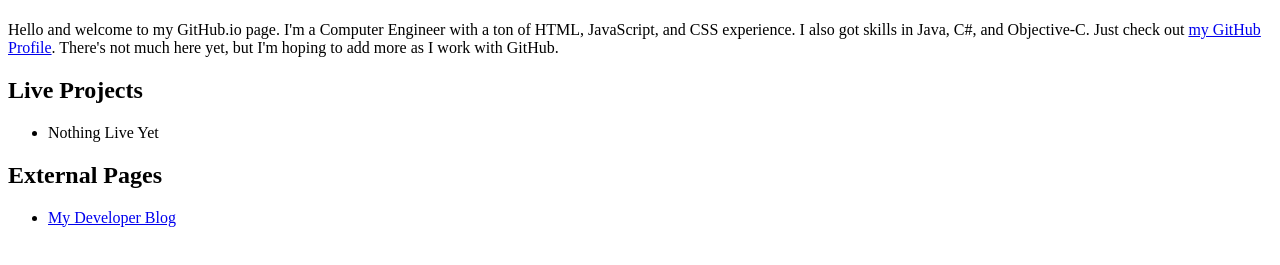
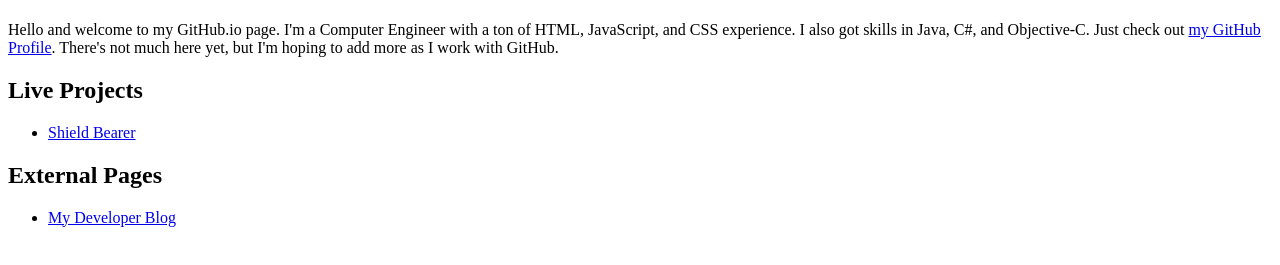
Before and after one commit to Bluzix/bluzix.github.io, a plain HTML site: page index.htm in a window 1280 px wide. Shown: the part 59-324 px from the top of the page. Drawn offline with Linux system fonts and the light colour scheme.

Commit message:
Link to Shield Bearer
- Shieled Bearer is live
- a link to Shield Bearer was added

```diff
--- a/index.htm
+++ b/index.htm
@@ -11,7 +11,7 @@
 
 		<h2>Live Projects</h2>
 		<ul>
-			<li>Nothing Live Yet</li>
+			<li><a href="https://bluzix.github.io/Shield-Bearer/">Shield Bearer</a></li>
 		</ul>
 
 		<h2>External Pages</h2>
```
